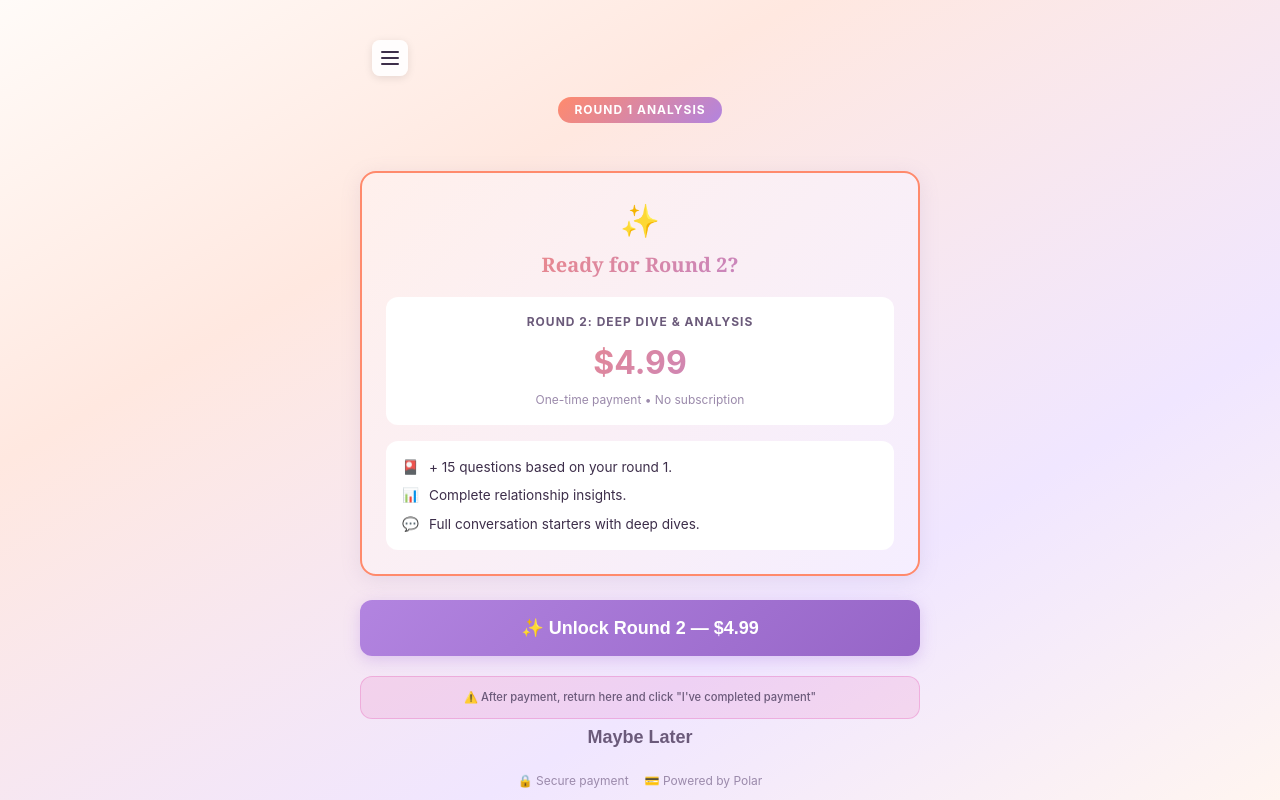
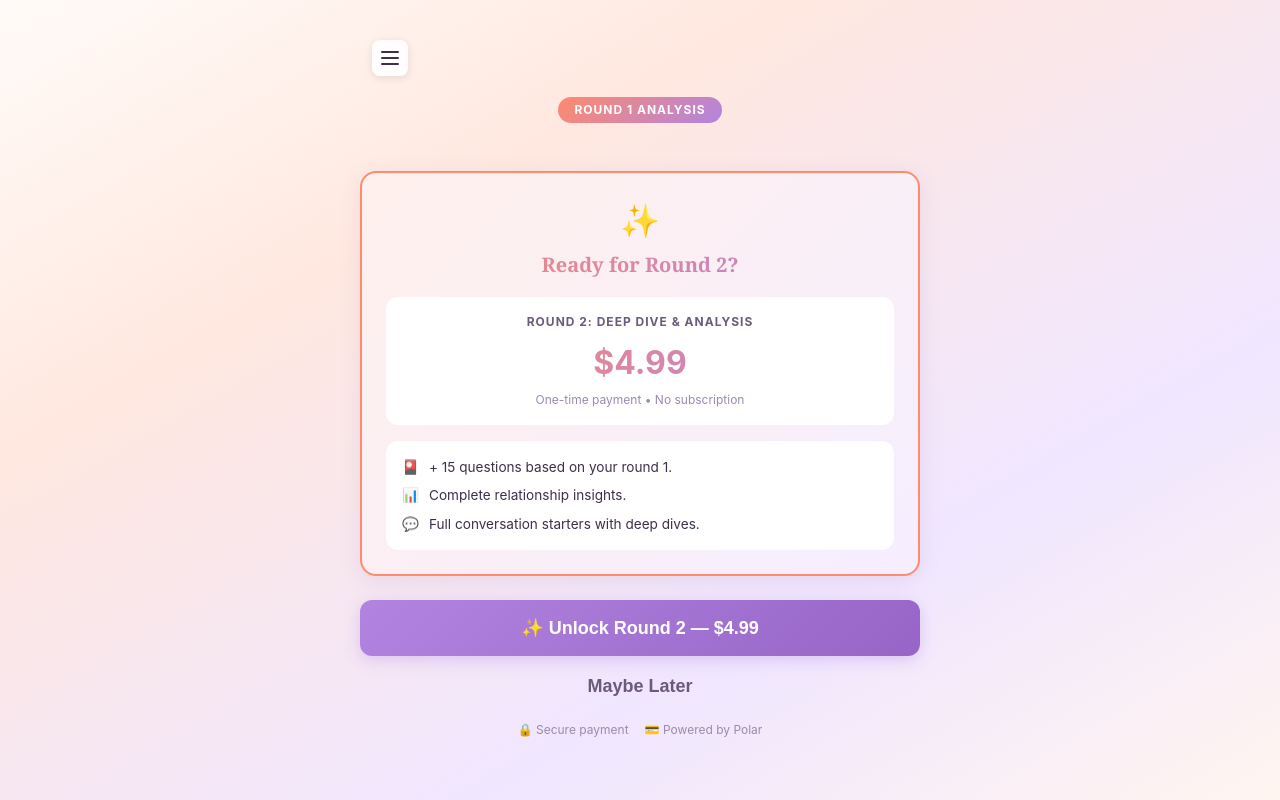
Before and after one commit to stoffis-git/play-reveal, a React (Vite) app: page / in a window 1280 px wide. Both pictures are taken after a click on the button "✨ Upgrade to Premium (Test Payment)". Built offline with nearby package versions, Linux system fonts and the light colour scheme.

Commit message:
Remove 'After payment' info tile from Round 1 results screen

```diff
--- a/src/components/Round1Results.tsx
+++ b/src/components/Round1Results.tsx
@@ -399,23 +399,6 @@ export function Round1Results() {
               >
                 ✨ Unlock Round 2 — $4.99
               </button>
-              <div style={{
-                background: 'rgba(224, 29, 148, 0.1)',
-                borderRadius: '12px',
-                padding: '12px',
-                marginTop: '8px',
-                border: '1px solid rgba(224, 29, 148, 0.2)'
-              }}>
-                <p style={{
-                  fontSize: '0.7rem',
-                  color: 'var(--text-secondary)',
-                  textAlign: 'center',
-                  margin: 0,
-                  fontWeight: '500'
-                }}>
-                  ⚠️ After payment, return here and click "I've completed payment"
-                </p>
-              </div>
             </>
           )}
         </>
```
